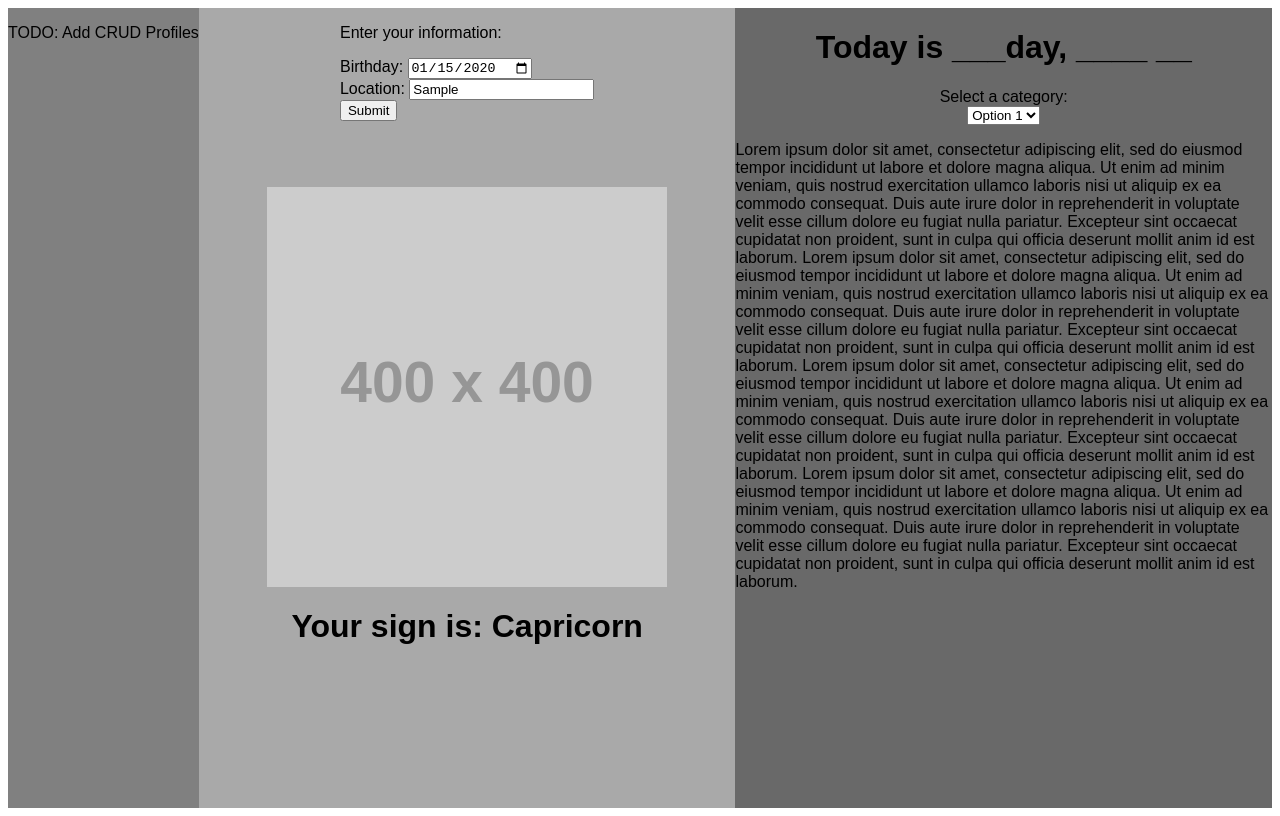
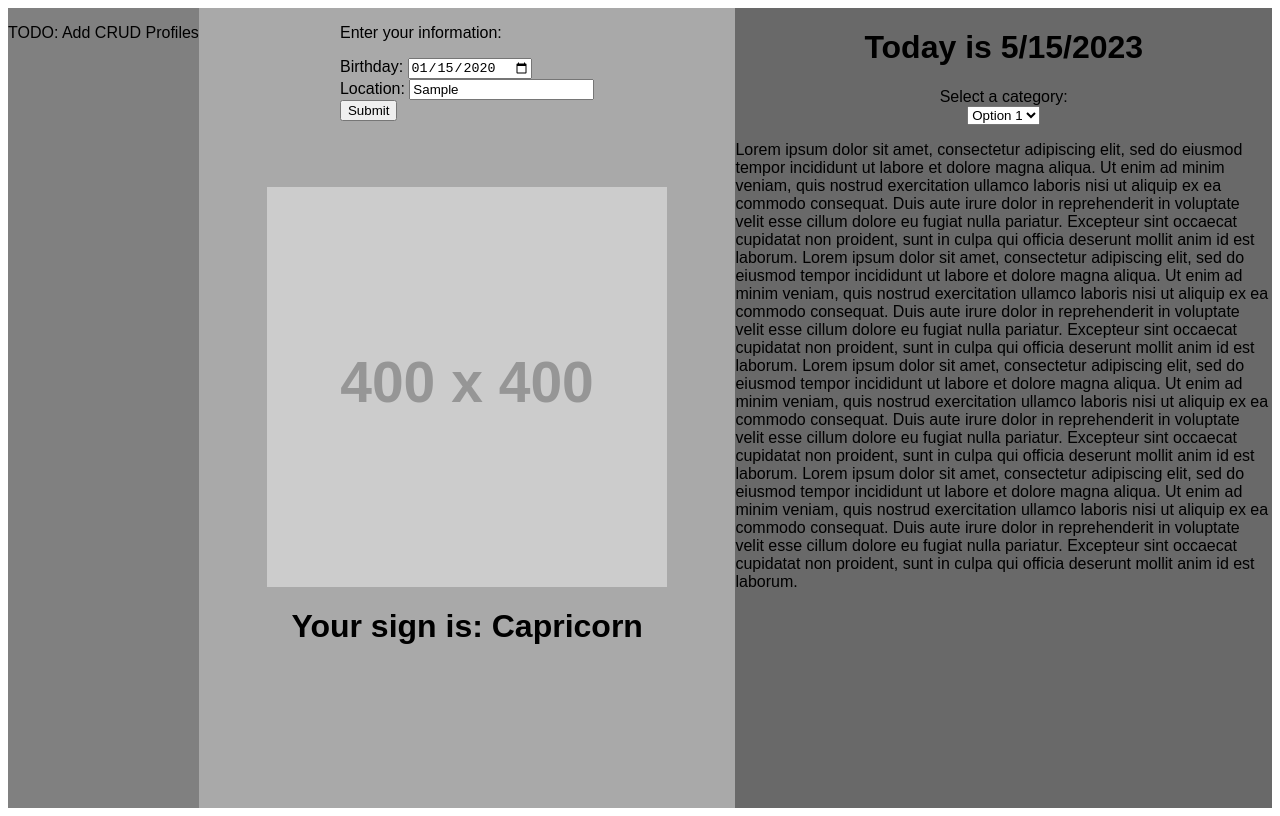
Before and after one commit to cse110-sp23-group5/cse110-sp23-group5, a plain HTML site: page source/horoscope/horoscope.html in a window 1280 px wide. Both pictures are taken after typing "2020-01-15", "Sample" into the empty fields and a click on the button "Submit". Drawn offline with Linux system fonts and the light colour scheme; placeholder pictures from the web are drawn by us.

Commit message:
Edited date to show user date and update on click

```diff
--- a/source/horoscope/horoscope.html
+++ b/source/horoscope/horoscope.html
@@ -27,7 +27,7 @@
             <h1 id="sign-display"> Your sign is: ____</h1>
         </div>
         <div id="output" class="flex-column">
-            <h1 id="date-display"> Today is ___day, ____ __</h1>
+            <h1 id="date-display"> Today is <script> document.write(new Date().toLocaleDateString()); </script> </h1>
             <label for="category">Select a category:</label>
             <select id="category" name="category">
                 <option value="option1">Option 1</option>
--- a/source/horoscope/js/horoscope.js
+++ b/source/horoscope/js/horoscope.js
@@ -54,5 +54,7 @@ function init() {
         let sign_display = document.getElementById("sign-display");
         sign_display.textContent = "Your sign is: " + sign;
 
+        let date_display = document.getElementById("date-display");
+        date_display.textContent = "Today is " + new Date().toLocaleDateString();
     })
 }
```
